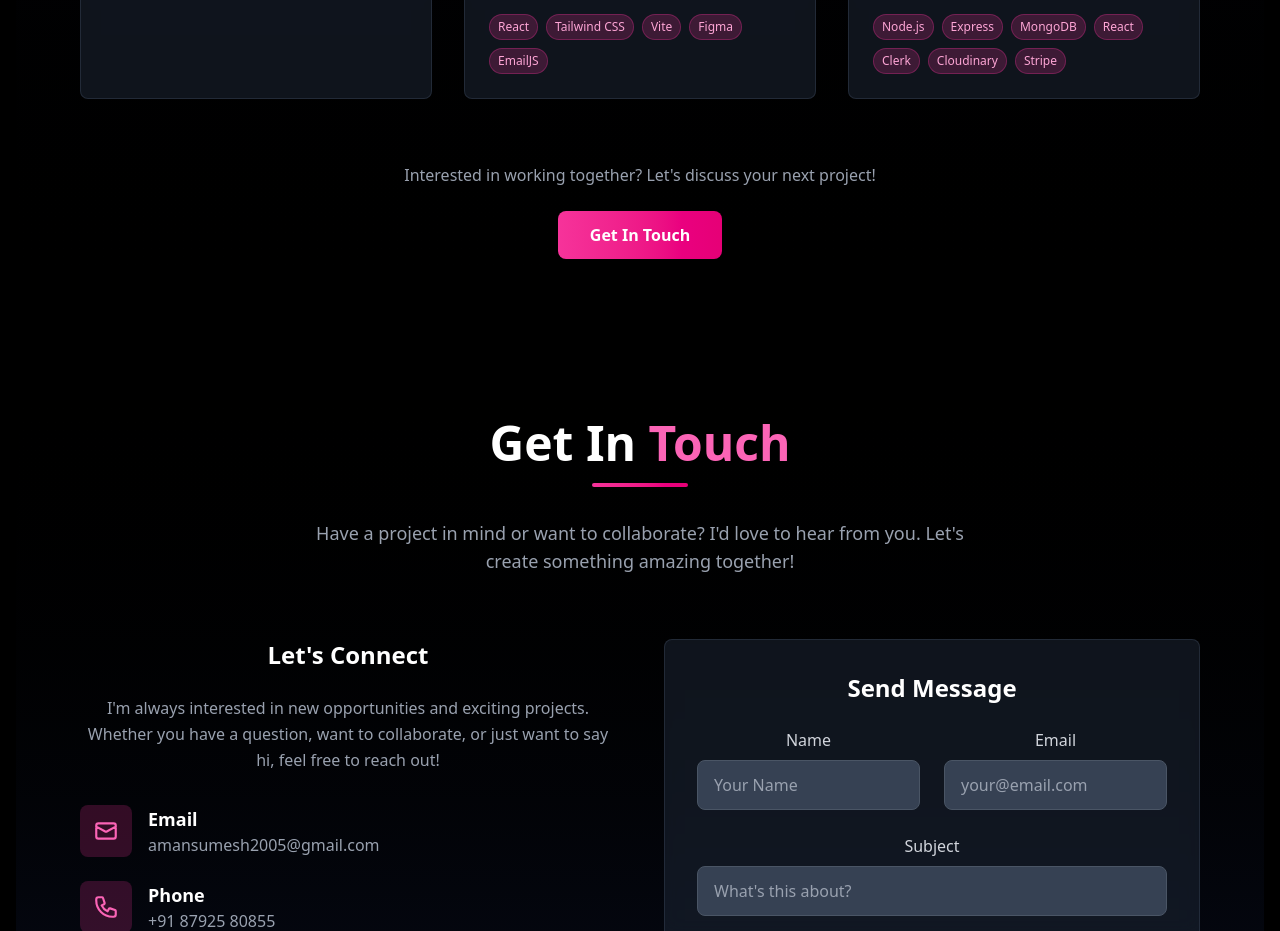
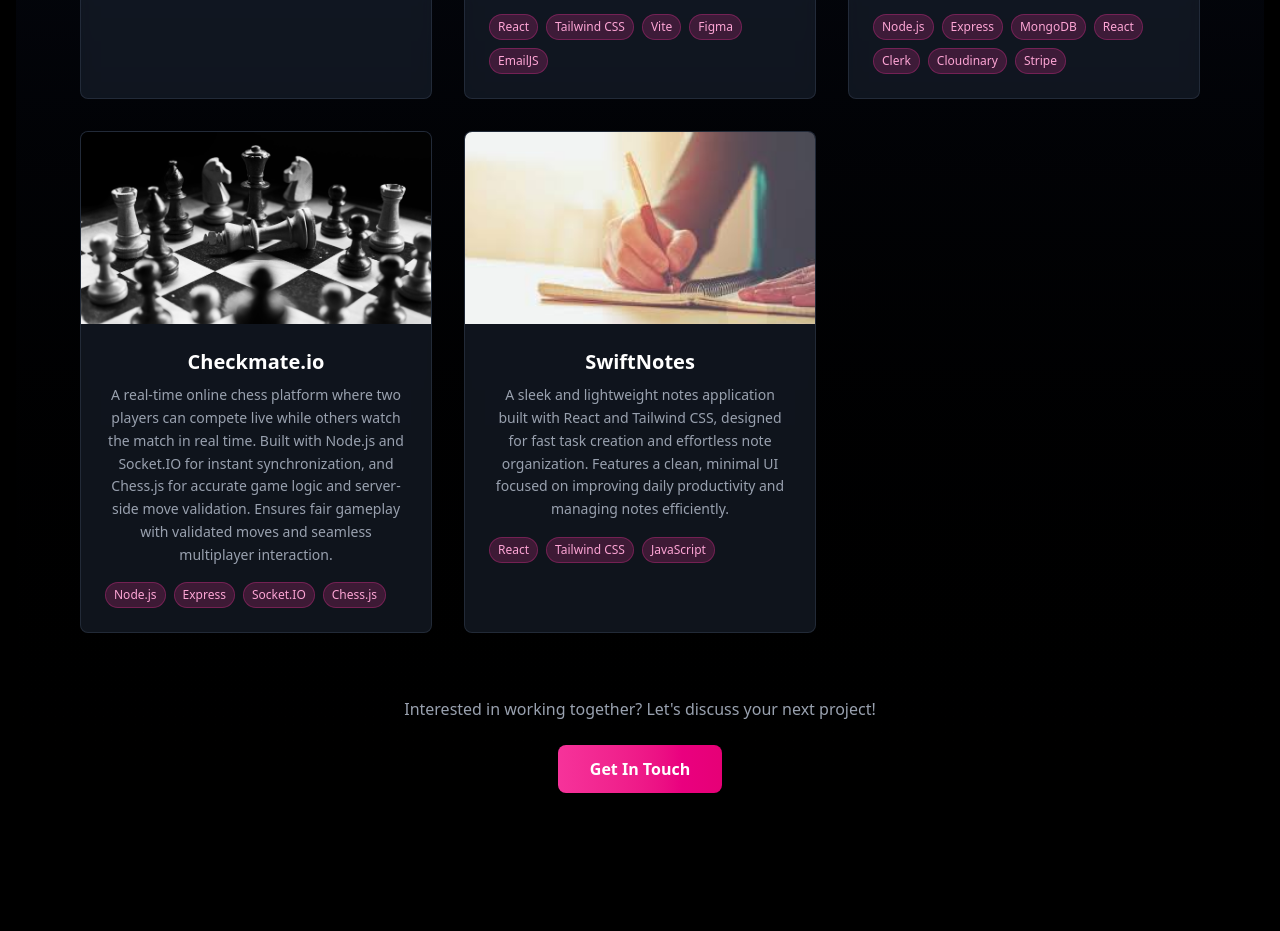
Before and after one commit to amansumesh/Portfolio, a React (Vite) app: page / in a window 1280 px wide. Shown: the part 2380-3311 px from the top of the page. Built offline with nearby package versions, Linux system fonts and the light colour scheme; no server answers.

Commit message:
Update portfolio with two new projects

```diff
--- a/src/data/Projects.js
+++ b/src/data/Projects.js
@@ -1,6 +1,8 @@
 import TicTacToeImage from "../assets/Tictactoe.png";
 import PortfolioImage from "../assets/Portfolio.png";
 import EdusphereImage from "../assets/Edusphere.jpg";
+import ChessGameImage from "../assets/ChessGame.jpeg";
+import SwiftNotesImage from "../assets/SwiftNotes.jpeg";
 
 export const projects = [
     {
@@ -36,7 +38,27 @@
         githubUrl: "https://github.com/amansumesh/EduSphere.git"
     },
 
+    {
+        id: 4,
+        title: "Checkmate.io",
+        description: "A real-time online chess platform where two players can compete live while others watch the match in real time. Built with Node.js and Socket.IO for instant synchronization, and Chess.js for accurate game logic and server-side move validation. Ensures fair gameplay with validated moves and seamless multiplayer interaction.",
+        image: ChessGameImage,
+        technologies: ["Node.js", "Express", "Socket.IO", "Chess.js"],
+        category: "backend",
+        liveUrl: "https://checkmateio-eight.vercel.app/",
+        githubUrl: "https://github.com/amansumesh/ChessGame.git"
+    },
 
+    {
+        id: 5,
+        title: "SwiftNotes",
+        description: "A sleek and lightweight notes application built with React and Tailwind CSS, designed for fast task creation and effortless note organization. Features a clean, minimal UI focused on improving daily productivity and managing notes efficiently.",
+        image: SwiftNotesImage,
+        technologies: ["React", "Tailwind CSS", "JavaScript"],
+        category: "frontend",
+        liveUrl: "https://swift-notes-cyan.vercel.app/",
+        githubUrl: "https://github.com/amansumesh/SwiftNotes.git"
+    }
 ];
 
 export const categories = [
```
Also changed, not shown: src/assets/ChessGame.jpeg (added), src/assets/SwiftNotes.jpeg (added).
